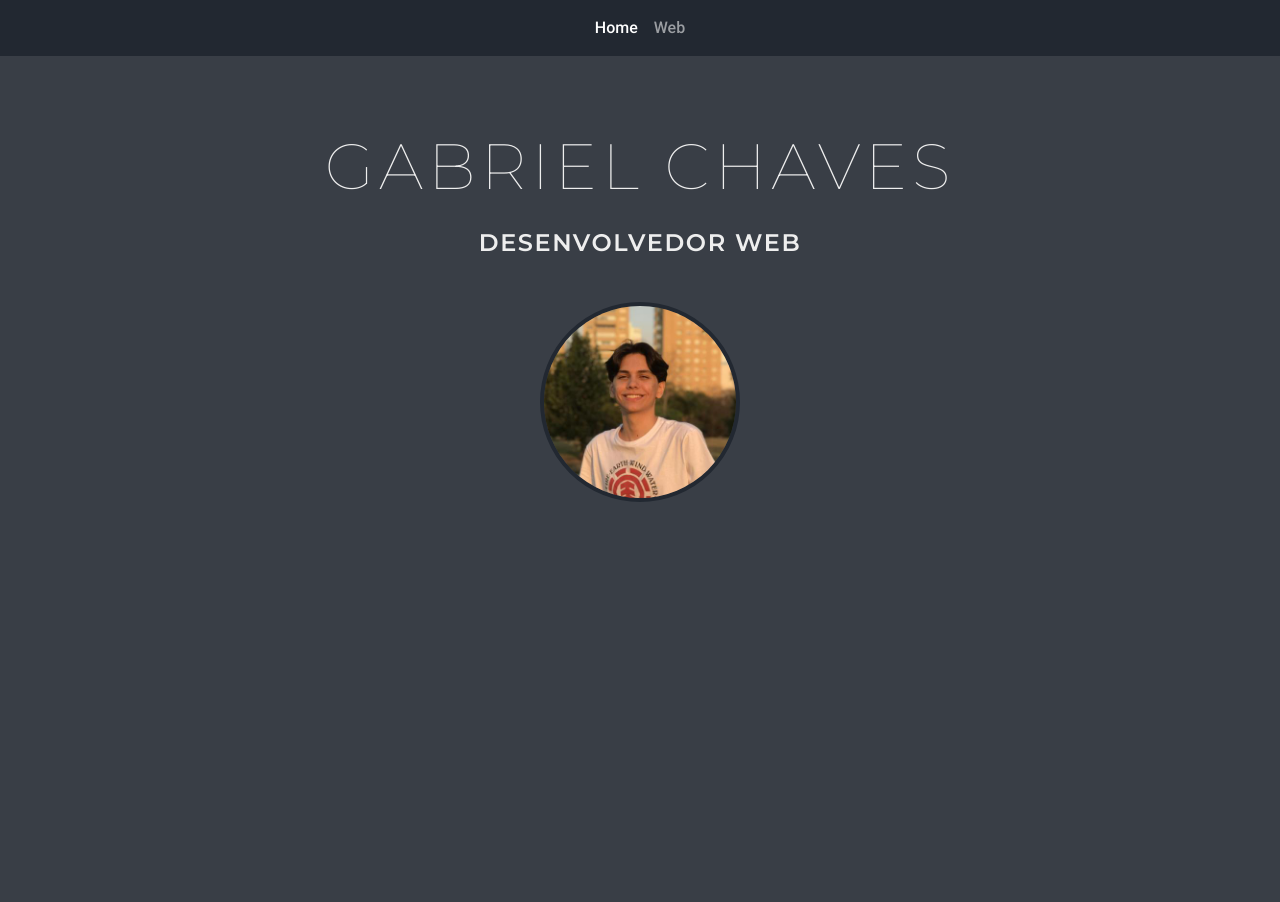
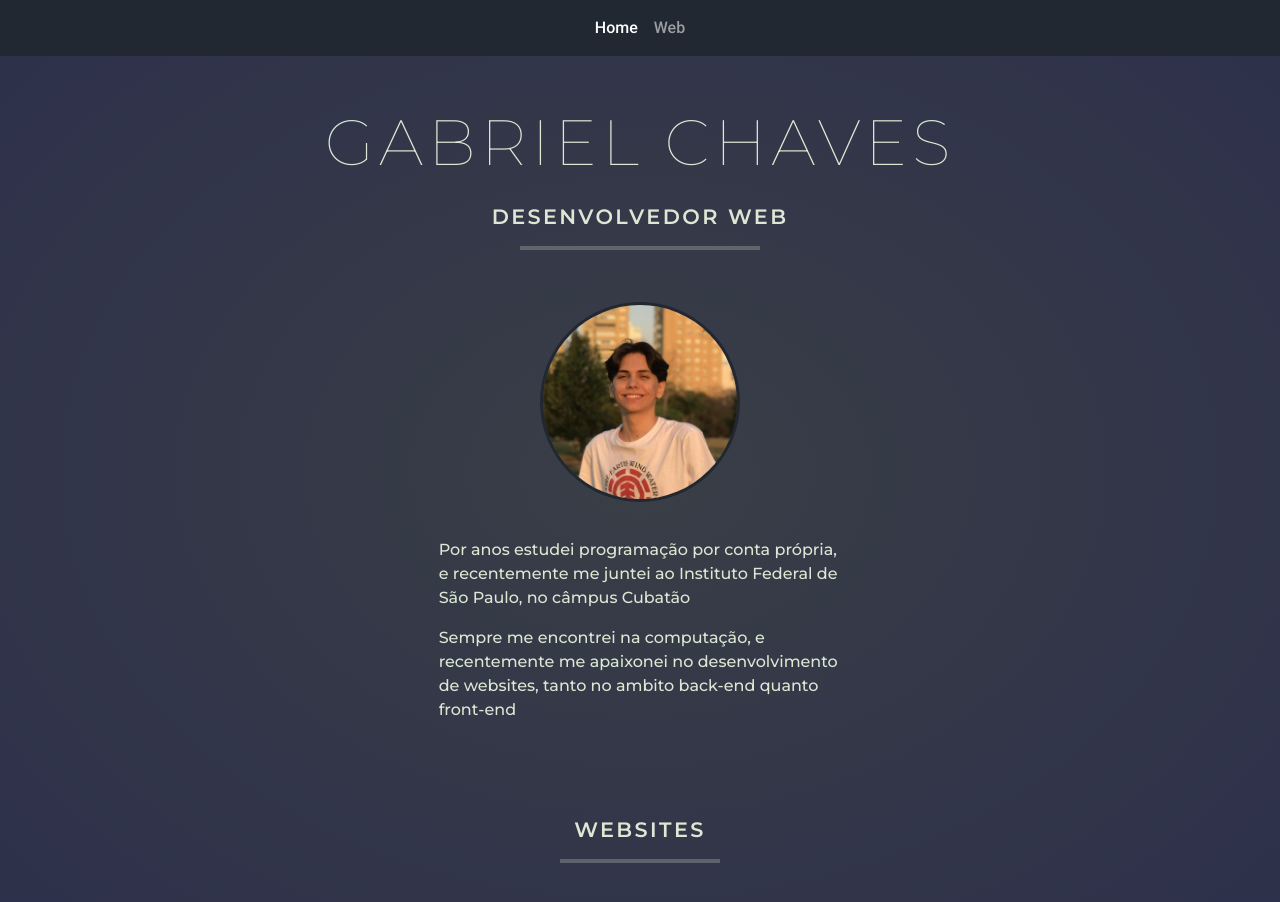
Before and after one commit to gabrielchv/Portfolio, a website: page src/index.html in a window 1280 px wide. Before the commit the page ends 800 px from the top, so only its background shows below. Drawn offline with Linux system fonts and the light colour scheme.

Commit message:
adicionando websitesd

```diff
--- a/src/index.html
+++ b/src/index.html
@@ -5,16 +5,20 @@
     <meta http-equiv="X-UA-Compatible" content="IE=edge">
     <meta name="viewport" content="width=device-width, initial-scale=1.0">
     <title>Gabriel Chaves | Desenvolvedor Web</title>
+    <link rel = "icon" href = "files/websiteIcon.png" type = "image/x-icon">
+
+    <!-- Bootstrap e fontes -->
     <link rel="preconnect" href="https://fonts.googleapis.com">
     <link rel="preconnect" href="https://fonts.gstatic.com" crossorigin>
     <link href="https://fonts.googleapis.com/css2?family=Montserrat:wght@100;200;300;400;500;600;700;800;900&family=Roboto:wght@500&display=swap" rel="stylesheet">
     <link rel="stylesheet" href="../extra/bootstrap.min.css">
+
     <link rel="stylesheet" href="../extra/output.css">
 </head>
 <body>
   <!-- Navbar -->
-  <header>
-    <nav class="fixed-top navbar navbar-expand-sm navbar-dark">
+  <header class="mb-sm-5 mb-3">
+    <nav class="navbar-fixed-top navbar navbar-expand navbar-dark">
       <div class="container-fluid">
           <ul class="navbar-nav mx-auto">
               <li class="nav-item">
@@ -29,16 +33,41 @@
     </nav>
   </header>
 
-  <!-- Home -->
   <article>
-    <section class="name text-center">
+    <!-- Home -->
+    <section class="presentation">
       <div class="container-fluid">
-        <h1>GABRIEL CHAVES</h1>
-        <h3>DESENVOLVEDOR WEB</h3>
-        <img class="img-fluid rounded-circle" src="files/profilePic.jfif" alt="Profile Picture">
+        <div class="text-center">
+          <h1>GABRIEL CHAVES</h1>
+          <h3>DESENVOLVEDOR WEB</h3>
+          <hr>
+          <img class="img-fluid rounded-circle" src="files/profilePic.jfif" alt="Profile Picture">
+        </div>
+        <div class="row">
+          <div class="col-lg-4 col-md-8 col-sm-10 mx-auto">
+            <p>Por anos estudei programação por conta própria, e recentemente me juntei ao
+              Instituto Federal de São Paulo, no câmpus Cubatão
+            </p>
+            <p>Sempre me encontrei na computação, e recentemente me apaixonei no desenvolvimento
+              de websites, tanto no ambito back-end quanto front-end
+            </p>
+          </div>
+        </div>
+      </div>
+    </section>
+
+    <!-- Web -->
+    <section class="website">
+      <div class="container-fluid">
+        <div class="text-center">
+          <h3>WEBSITES</h3>
+          <hr>
+        </div>
+        </div>
       </div>
     </section>
   </article>
+
 
   <!-- Scripts -->
   <script src="../extra/bootstrap.bundle.min.js"></script>
--- a/src/style.scss
+++ b/src/style.scss
@@ -1,5 +1,7 @@
+$font-color: #DBE8D4;
+
 body {
-    background-color: #393E46;
+    background: radial-gradient(#393E46, #2d304b);
 }
 
 // font-family: 'Roboto', sans-serif;
@@ -7,34 +9,68 @@ body {
 
 // Navbar
 header {
-    margin-bottom: 8rem;
-}
-nav {
-    font-family: 'Roboto', sans-serif;
-    background-color: #222831;
-    margin-bottom: 4rem;
+    nav {
+        font-family: 'Roboto', sans-serif;
+        background-color: #222831;
+    }
+    margin-bottom: 6rem;
 }
 
 // Main
-.name {
+.presentation {
     h1 {
         font-family: 'Montserrat', sans-serif;
         font-weight: 100;
-        color: #EEEEEE;
+        color: $font-color;
         letter-spacing: 0.3rem;
         font-size: 4rem;
         margin-bottom: 1.5rem;
     }
+    hr {
+        margin: 1rem auto;
+        width: 15rem;
+        height: 0.25rem;
+        color: $font-color;
+    }
     h3 {
         font-family: 'Montserrat', sans-serif;
         font-weight: 600;
-        color: #EEEEEE;
-        letter-spacing: 0.1rem;
-        font-size: 1.5rem;
+        color: $font-color;
+        letter-spacing: 0.15rem;
+        font-size: 1.3rem;
     }
     img {
         width: 200px;
         margin: 2.25rem 0;
-        border: solid #222831 0.3rem;
+        border: solid #222831 0.2rem;
     }
+    p {
+        font-family: 'Montserrat', sans-serif;
+        font-weight: 500;
+        font-size: 1rem;
+        color: $font-color;
+    }
+    .presentation-text {
+        margin: 0 auto;
+        width: 40rem;
+    }
+    margin-bottom: 5rem;
 }
+
+// Websites
+.website {
+    h3 {
+        font-family: 'Montserrat', sans-serif;
+        font-weight: 600;
+        color: $font-color;
+        letter-spacing: 0.15rem;
+        font-size: 1.3rem;
+    }
+    hr {
+        margin: 1rem auto;
+        width: 10rem;
+        height: 0.25rem;
+        color: $font-color;
+    }
+    margin-bottom: 5rem;
+}
```
Also changed, not shown: extra/output.css, src/files/websiteIcon.png (added), 1 other file.
